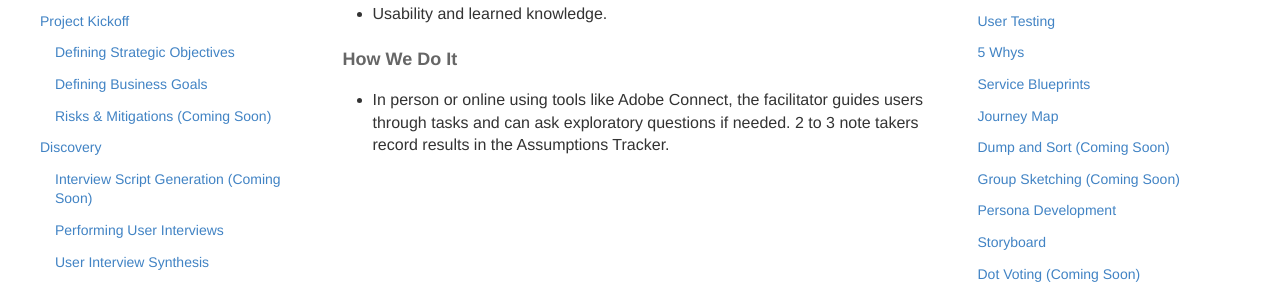
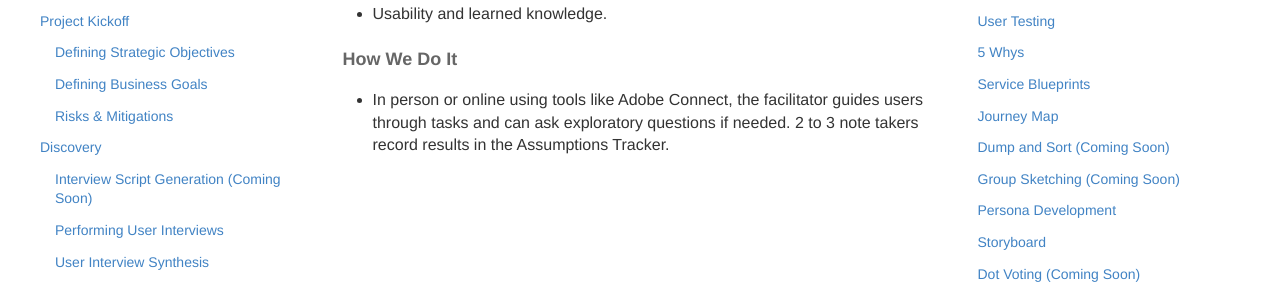
Before and after one commit to KnightPointSystems/kps_playbook, a Jekyll site: the page built from user-testing.md, in a window 1280 px wide and 900 px high. Shown: the part 422-707 px from the top of the window. Built offline with Jekyll 4.4.1, drawn with Linux system fonts in a browser that asks for light colours; nearby versions of some CDN libraries.

Commit message:
Update product-plays.html

```diff
--- a/_includes/product-plays.html
+++ b/_includes/product-plays.html
@@ -9,7 +9,7 @@
                         <ul><ul><ul>
                             <li><a href="{{ site.baseurl }}/strategic-objectives">Defining Strategic Objectives</a></li>
                             <li><a href="{{ site.baseurl }}/business-goals">Defining Business Goals</a></li>
-                            <li><a href="{{ site.baseurl }}/risks-mitigation">Risks &amp; Mitigations (Coming Soon)</a></li>
+                            <li><a href="{{ site.baseurl }}/risks-mitigation">Risks &amp; Mitigations</a></li>
                         </ul></ul></ul>
                     <li><a href="{{ site.baseurl }}/discovery">Discovery</a></li>
                         <ul><ul><ul>
```
